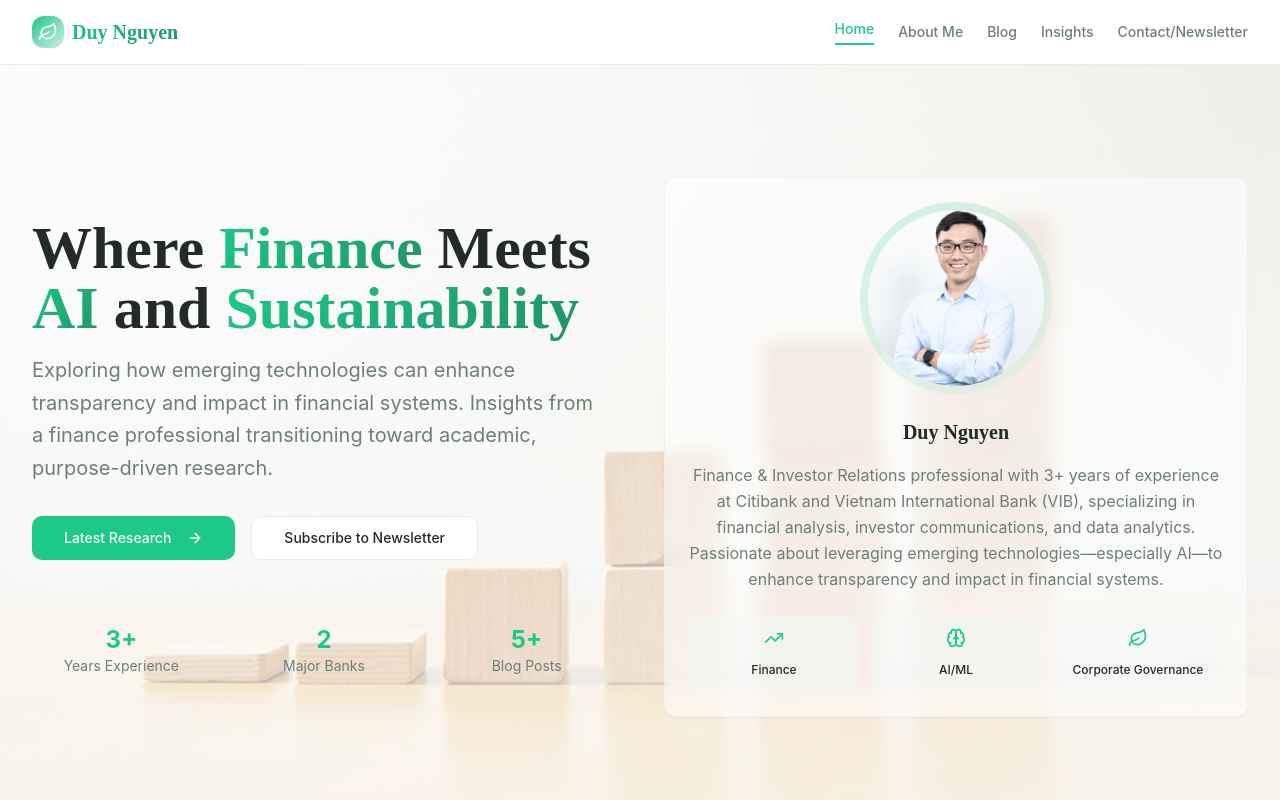
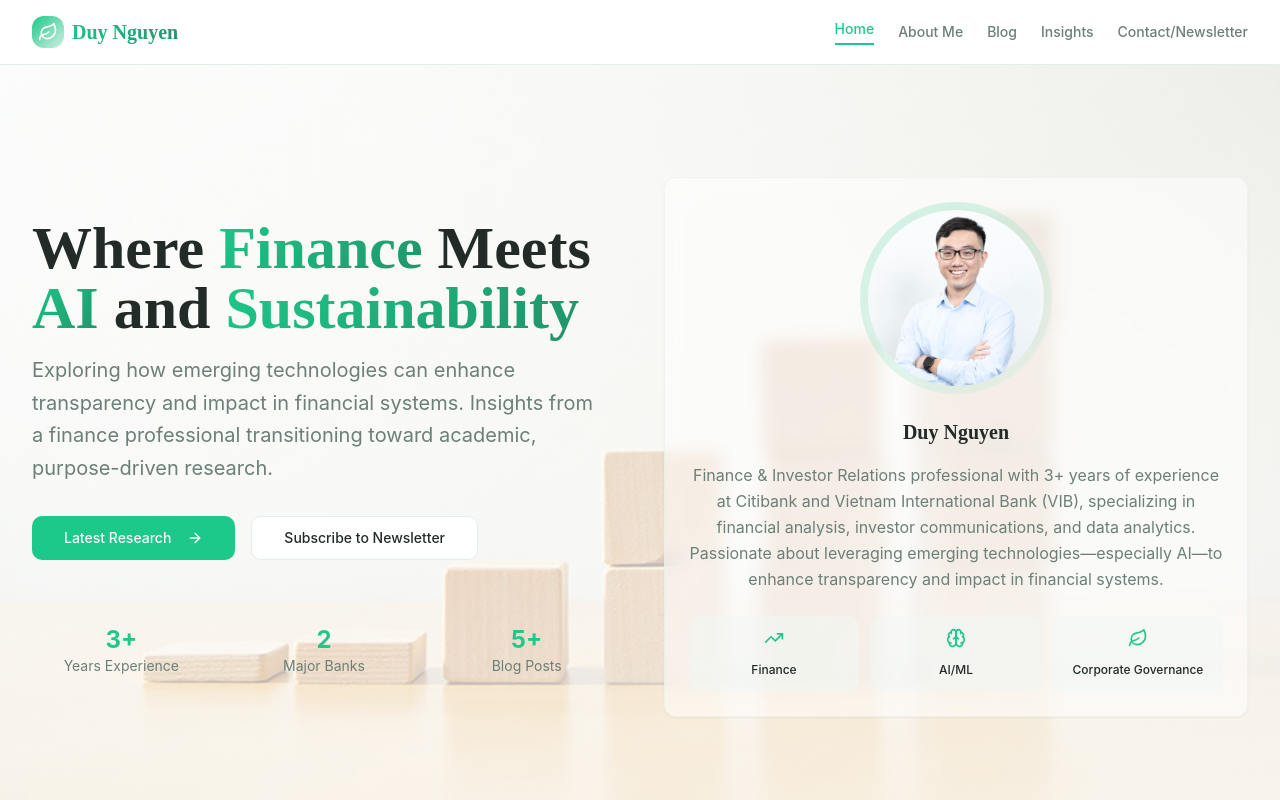
Before and after one commit to ddn061999/ai-sustainable-blog, a React (Vite) app: page / in a window 1280 px wide. Shown: the top 800 px of the page. Built offline with nearby package versions, Linux system fonts and the light colour scheme.

Commit message:
Adjust photo position in avatar
Move the user's photo down slightly within the circular avatar to prevent the head from touching the circle's edge.
-edited src/components/HeroSection.tsx

```diff
--- a/src/components/HeroSection.tsx
+++ b/src/components/HeroSection.tsx
@@ -68,7 +68,7 @@ const HeroSection = () => {
                     <AvatarImage
                       src="/lovable-uploads/ef1bf23a-a44c-46c8-b5ff-54520ca1d0a3.png"
                       alt="Duy Nguyen"
-                      className="object-cover object-center"
+                      className="object-cover object-[center_20%]"
                     />
                     <AvatarFallback className="text-4xl font-playfair">DN</AvatarFallback>
                   </Avatar>
```
